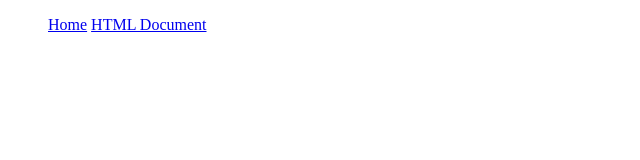
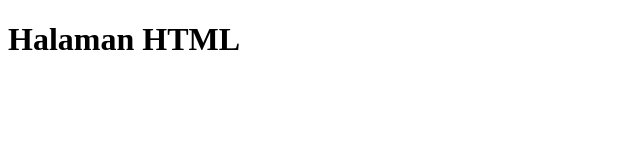
Before and after one commit to bosgadang/bosgadang.github.io, a plain HTML site: page index.html in a window 1280 px wide. Shown: the whole page, without its empty margins (0-640 px from the left). Drawn offline with Linux system fonts and the light colour scheme.

Commit message:
Update index.html

```diff
--- a/index.html
+++ b/index.html
@@ -9,10 +9,7 @@
 </head>
 
 <body>
-    <ul>
-        <a href="index.html">Home</a>
-        <a href="html-doc.html">HTML Document</a>
-    </ul>
+    <h1>Halaman HTML</h1>
 </body>
 
 </html>
```
